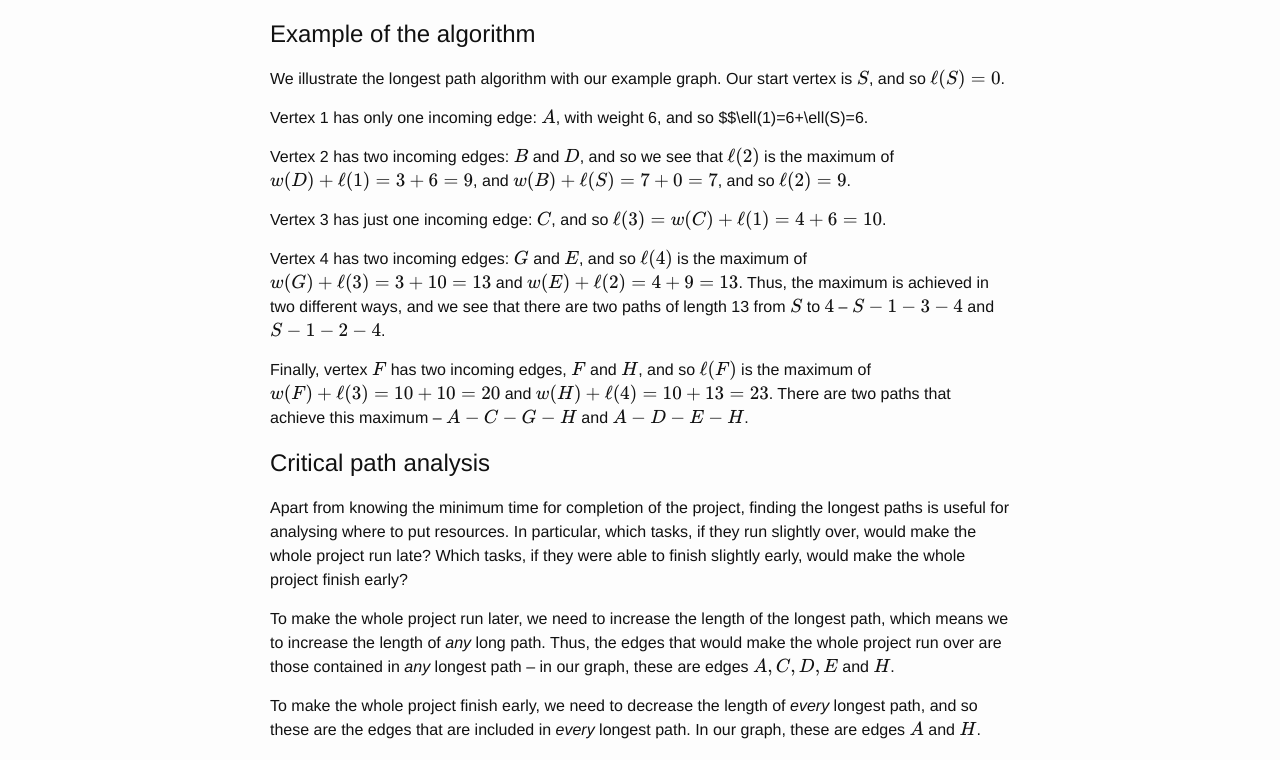
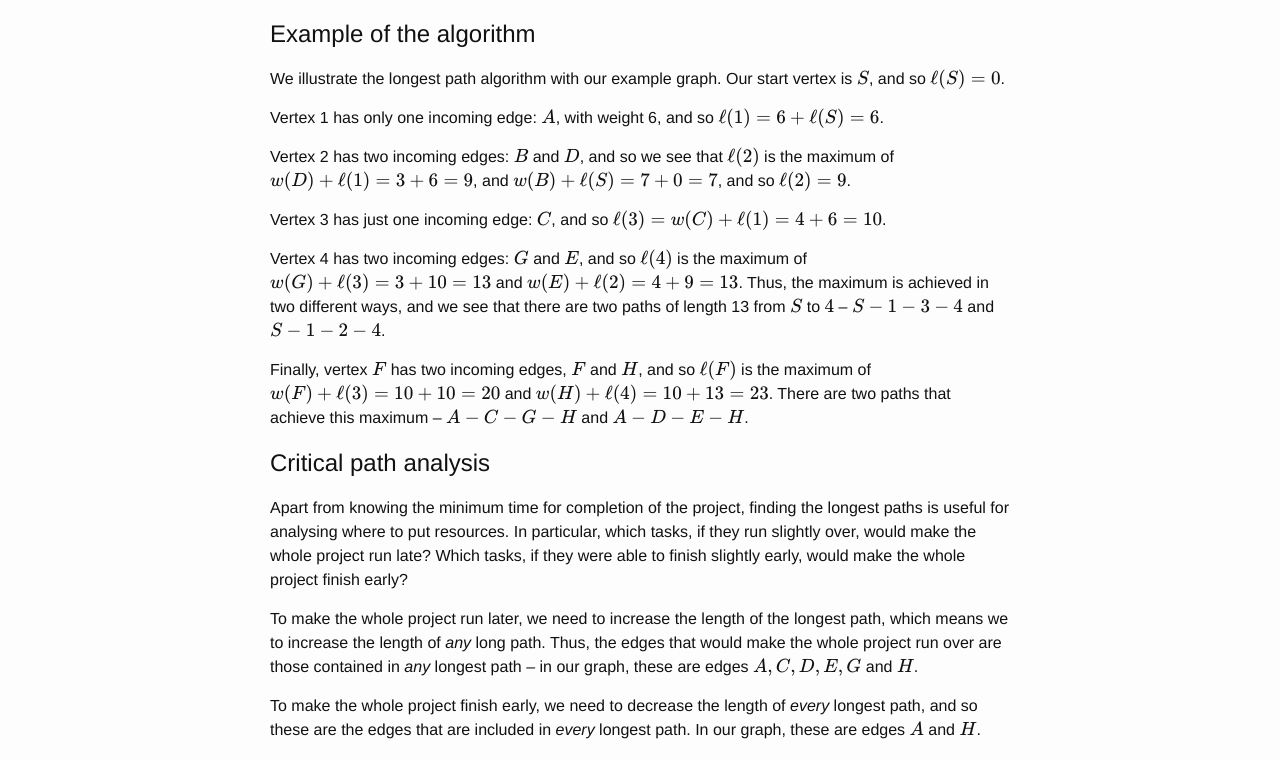
Before and after one commit to ptwiddle/MAS341-Graph-Theory, a Jekyll site: the page built from _lecturenotes/lecturex2.md, in a window 1280 px wide and 1400 px high, scrolled down 3200 px. Shown: the part 332-1092 px from the top of the window. Built offline with Jekyll 4.4.1, drawn with Linux system fonts in a browser that asks for light colours; formulas are drawn with MathJax 3; comment, search, counter and statistics services are not loaded.

```diff
--- a/_lecturenotes/lecturex2.md
+++ b/_lecturenotes/lecturex2.md
@@ -98,7 +98,7 @@ Example of the algorithm
 
 We illustrate the longest path algorithm with our example graph.  Our start vertex is $$S$$, and so $$\ell(S)=0$$.
 
-Vertex 1 has only one incoming edge: $$A$$, with weight 6, and so $$\ell(1)=6+\ell(S)=6.
+Vertex 1 has only one incoming edge: $$A$$, with weight 6, and so $$\ell(1)=6+\ell(S)=6$$.
 
 Vertex 2 has two incoming edges: $$B$$ and $$D$$, and so we see that $$\ell(2)$$ is the maximum of $$w(D)+\ell(1)=3+6=9$$, and $$w(B)+\ell(S)=7+0=7$$, and so $$\ell(2)=9$$.
 
@@ -113,7 +113,7 @@ Critical path analysis
 
 Apart from knowing the minimum time for completion of the project, finding the longest paths is useful for analysing where to put resources.  In particular, which tasks, if they run slightly over, would make the whole project run late?  Which tasks, if they were able to finish slightly early, would make the whole project finish early?
 
-To make the whole project run later, we need to increase the length of the longest path, which means we to increase the length of *any* long path.  Thus, the edges that would make the whole project run over are those contained in *any* longest path -- in our graph, these are edges $$A,C,D, E$$ and $$H$$.
+To make the whole project run later, we need to increase the length of the longest path, which means we to increase the length of *any* long path.  Thus, the edges that would make the whole project run over are those contained in *any* longest path -- in our graph, these are edges $$A,C,D,E, G$$ and $$H$$.
 
 To make the whole project finish early, we need to decrease the length of *every* longest path, and so these are the edges that are included in *every* longest path. In our graph, these are edges $$A$$ and $$H$$.
 
```
